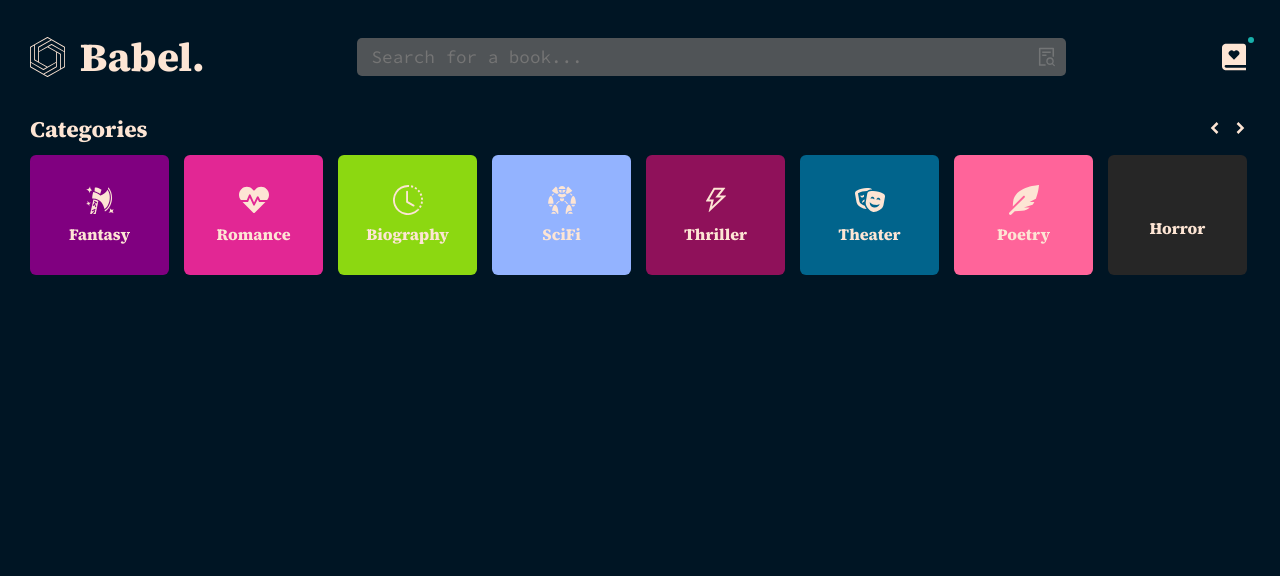
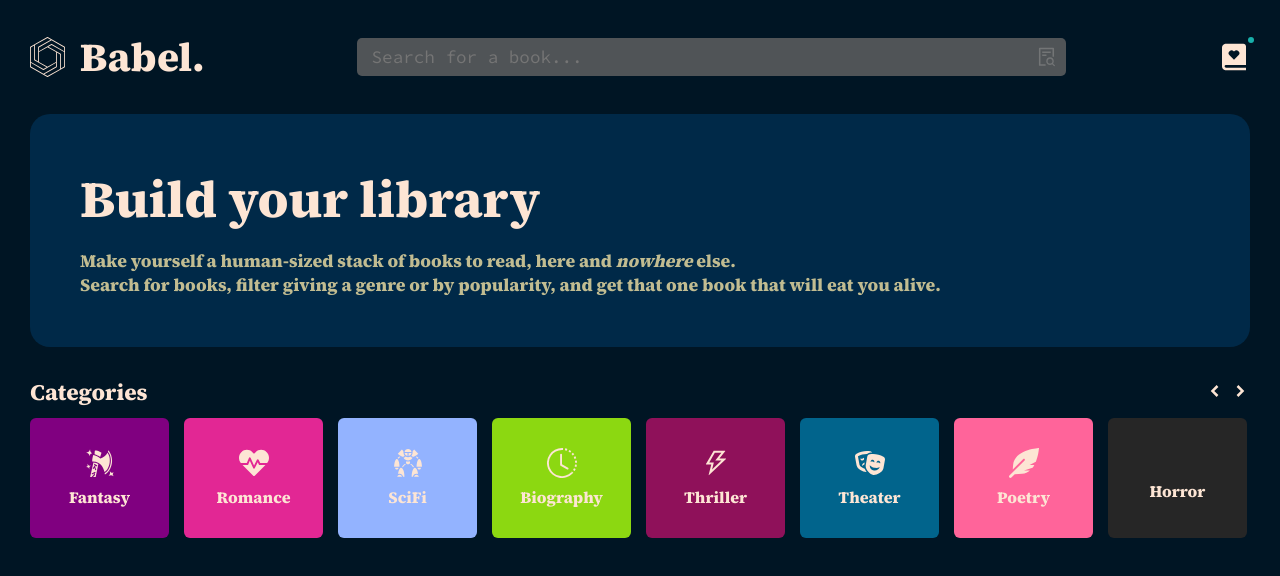
Before and after one commit to foufouboy/odin-book-shop, a React (Vite) app: page /library in a window 1280 px wide. Shown: the top 576 px of the page. Built offline with nearby package versions, Linux system fonts and the light colour scheme; some icons are missing.

Commit message:
begun description of library

```diff
--- /dev/null
+++ b/src/pages/Library/Description.jsx
@@ -0,0 +1,46 @@
+import styled from "styled-components";
+
+const Description = () => {
+    return (
+        <StyledDescription>
+            <h2>
+                Build your library
+            </h2>
+            <p>
+                Make yourself a human-sized stack of books to read,
+                here and <i>nowhere</i> else. <br/>Search for books, filter giving a genre or by popularity, and get that one book that will eat you alive.
+            </p>
+        </StyledDescription>
+    );
+}
+
+const StyledDescription = styled.div`
+    background: RGB(0, 51, 87, .7);
+    width: 100%;
+    border-radius: 20px;
+    padding: 50px;
+
+    h2 {
+        font-size: 3.2rem;
+        margin-bottom: 15px;
+    }
+
+    p {
+        font-size: 1.1rem;
+        font-weight: bold;
+        color: var(--peach);
+        opacity: .9;
+    }
+
+    @media (max-width: 750px) {
+        h2 {
+            font-size: 2rem;
+        }
+
+        p {
+            font-size: 1rem;
+        }
+    }
+`;
+
+export default Description;
--- a/src/pages/Library/Header.jsx
+++ b/src/pages/Library/Header.jsx
@@ -33,6 +33,7 @@ grid-template-columns: auto 1fr auto;
 justify-content: space-between;
 justify-items: center;
 align-items: center;
+margin-bottom: 30px;
 
 .search-container {
     position: relative;
@@ -109,7 +110,6 @@ input:focus + svg {
 
     .title {
         justify-self: start;
-
     }
 
     .cart-container {
--- a/src/pages/Library/Library.jsx
+++ b/src/pages/Library/Library.jsx
@@ -1,6 +1,7 @@
 import styled from "styled-components";
 import Header from "./Header";
 import BabelCarousel from "./BabelCarousel";
+import Description from "./Description";
 import { motion } from "framer-motion";
 import withAnimation from "../../components/withAnimation";
 
@@ -13,6 +14,7 @@ const Library = () => {
         exit={{ opacity: 0, x: -25 }}
         >
             <Header/>
+            <Description/>
             <BabelCarousel/>
         </StyledLibrary>
     );
--- a/src/pages/Library/category-cards-data.jsx
+++ b/src/pages/Library/category-cards-data.jsx
@@ -25,14 +25,14 @@ const categoriesData = [
         color: "#e22794",
     },
     {
+        title: "SciFi",
+        icon: <GiRobotGolem/>,
+        color: "#93B3FF",
+    },
+    {
         title: "Biography",
         icon: <BsClockHistory/>,
         color: "#8cd811",
-    },
-    {
-        title: "SciFi",
-        icon: <GiRobotGolem/>,
-        color: "#93B3FF",
     },
     {
         title: "Thriller",
```
